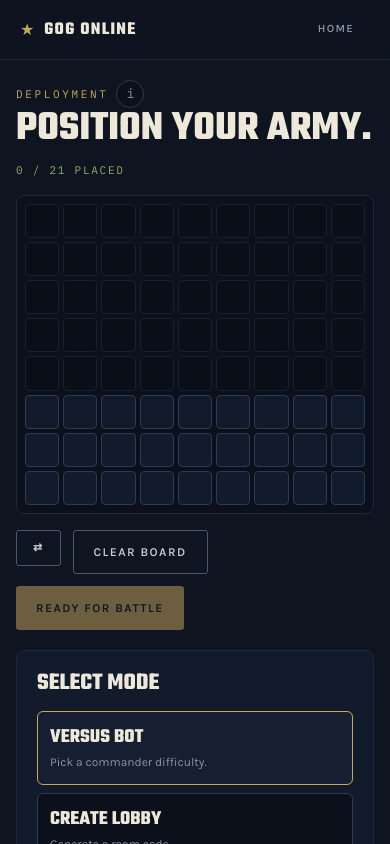
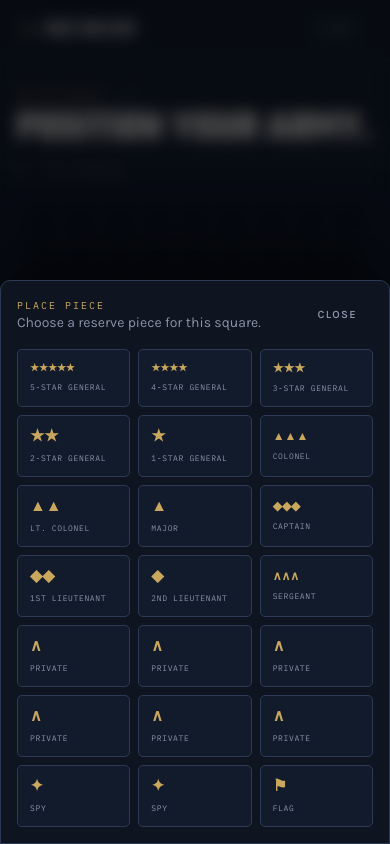
Before and after one commit to CJ-Uy/Game-of-the-Generals-Online, a Next.js app: page /play in a window 390 px wide. Both pictures are taken after a click on the button 42 px from the left and 411 px from the top of the page. Shown: the top 844 px of the page. Built offline with nearby package versions, Linux system fonts and the light colour scheme.

Commit message:
feat: improve mobile board setup
Add square-first mobile placement with a reserve-piece picker, support drag/drop moves and occupied-cell swaps for deployed pieces, and wrap placement updates in view transitions for animated board changes.

```diff
--- a/src/components/play/board-setup.tsx
+++ b/src/components/play/board-setup.tsx
@@ -1,7 +1,8 @@
 "use client";
 
-import { useMemo, useState, type DragEvent } from "react";
+import { useMemo, useState, type CSSProperties, type DragEvent } from "react";
 import Link from "next/link";
+import { flushSync } from "react-dom";
 import { Button } from "@/components/ui/button";
 import { Card, CardContent, CardTitle } from "@/components/ui/card";
 import { TutorialModal } from "@/components/home/home-experience";
@@ -76,33 +77,58 @@ export function BoardSetup() {
 	const [placement, setPlacement] = useState<Record<number, string>>({});
 	const [selected, setSelected] = useState<string | null>(null);
 	const [showTutorial, setShowTutorial] = useState(false);
+	const [pickerZone, setPickerZone] = useState<number | null>(null);
 	const placed = new Set(Object.values(placement));
 	const ready = placed.size === tray.length;
+	const reservePieces = tray.filter((piece) => !placed.has(piece.uid));
+
+	const animatePlacement = (update: () => void) => {
+		const startViewTransition = (document as Document & { startViewTransition?: (callback: () => void) => void }).startViewTransition;
+		if (startViewTransition) startViewTransition.call(document, () => flushSync(update));
+		else update();
+	};
 
 	const placePiece = (zone: number, uid = selected) => {
 		if (!uid) {
 			if (placement[zone]) {
+				animatePlacement(() => {
 					setPlacement((current) => {
 						const next = { ...current };
 						delete next[zone];
 						return next;
 					});
+				});
 			}
 			return;
 		}
 
+		animatePlacement(() => {
 			setPlacement((current) => {
-			const next = Object.fromEntries(Object.entries(current).filter(([, value]) => value !== uid)) as Record<number, string>;
+				const source = Object.entries(current).find(([, value]) => value === uid);
+				const sourceZone = source ? Number(source[0]) : null;
+				const targetUid = current[zone];
+				const next = { ...current };
+
+				if (sourceZone != null && sourceZone !== zone) {
+					if (targetUid) next[sourceZone] = targetUid;
+					else delete next[sourceZone];
+				}
+
 				next[zone] = uid;
 				return next;
 			});
+		});
 		setSelected(null);
+		setPickerZone(null);
 	};
 
 	const autoDeploy = () => {
 		const cells = shuffle(Array.from({ length: 27 }, (_, index) => index));
+		animatePlacement(() => {
 			setPlacement(Object.fromEntries(shuffle(tray).map((piece, index) => [cells[index], piece.uid])));
+		});
 		setSelected(null);
+		setPickerZone(null);
 	};
 
 	const startDrag = (event: DragEvent, uid: string) => {
@@ -115,6 +141,7 @@ export function BoardSetup() {
 	};
 
 	const pieceById = (uid?: string) => tray.find((piece) => piece.uid === uid);
+	const pickerPiece = pickerZone == null ? undefined : pieceById(placement[pickerZone]);
 
 	return (
 		<main className="min-h-[100dvh] bg-[var(--background)] text-[var(--foreground)]">
@@ -233,7 +260,11 @@ export function BoardSetup() {
 										key={index}
 										type="button"
 										disabled={!active}
-										onClick={() => active && placePiece(zone)}
+										onClick={() => {
+											if (!active) return;
+											setPickerZone(zone);
+											setSelected(null);
+										}}
 										onDragOver={(event) => active && event.preventDefault()}
 										onDrop={(event) => active && dropOnCell(event, zone)}
 										className={`aspect-square rounded-[4px] border transition-colors ${
@@ -250,6 +281,7 @@ export function BoardSetup() {
 											<span
 												draggable
 												onDragStart={(event) => startDrag(event, piece.uid)}
+												style={{ viewTransitionName: `piece-${piece.uid}` } as CSSProperties}
 												className={`mx-auto flex h-[74%] w-[82%] items-center justify-center rounded-[4px] border border-[#dabb74] bg-gradient-to-br from-[#c9a85d] to-[#a8894a] font-bold text-[#0e1420]/75 ${glyphSize(piece.glyph)}`}
 											>
 												{piece.glyph}
@@ -277,11 +309,9 @@ export function BoardSetup() {
 				<aside className="order-3 space-y-4">
 					<Card className="p-5">
 						<CardTitle>Reserve</CardTitle>
-						<CardContent className="mt-3 p-0">Tap a piece, then tap a back-row square. Desktop can drag and drop.</CardContent>
+						<CardContent className="mt-3 p-0">Tap a square to choose a reserve piece. Drag placed pieces to move or swap.</CardContent>
 						<div className="mt-4 grid grid-cols-3 gap-2">
-							{tray
-								.filter((piece) => !placed.has(piece.uid))
-								.map((piece) => (
+							{reservePieces.map((piece) => (
 								<button
 									key={piece.uid}
 									type="button"
@@ -319,6 +349,52 @@ export function BoardSetup() {
 				</aside>
 			</section>
 			{showTutorial ? <TutorialModal onClose={() => setShowTutorial(false)} /> : null}
+			{pickerZone != null ? (
+				<div className="fixed inset-0 z-[70] flex items-end bg-[#05070c]/65 p-0 backdrop-blur-sm sm:items-center sm:justify-center sm:p-4" onClick={() => setPickerZone(null)}>
+					<div
+						className="max-h-[78dvh] w-full overflow-auto rounded-t-[10px] border border-[#2c3a55] bg-[#0e1420] p-4 shadow-[0_-18px_80px_rgba(0,0,0,0.65)] sm:max-w-xl sm:rounded-[10px]"
+						onClick={(event) => event.stopPropagation()}
+					>
+						<div className="mb-4 flex items-center justify-between gap-3">
+							<div>
+								<div className="font-mono text-[10px] uppercase tracking-[0.2em] text-[var(--accent)]">Place piece</div>
+								<div className="text-sm text-[#8a93a8]">
+									{pickerPiece ? `${pickerPiece.name} currently holds this square.` : "Choose a reserve piece for this square."}
+								</div>
+							</div>
+							<Button variant="ghost" size="sm" onClick={() => setPickerZone(null)}>
+								Close
+							</Button>
+						</div>
+
+						{pickerPiece ? (
+							<Button variant="outline" className="mb-4 w-full" onClick={() => placePiece(pickerZone, null)}>
+								Recall current piece
+							</Button>
+						) : null}
+
+						<div className="grid grid-cols-3 gap-2 sm:grid-cols-4">
+							{reservePieces.length ? (
+								reservePieces.map((piece) => (
+									<button
+										key={piece.uid}
+										type="button"
+										onClick={() => placePiece(pickerZone, piece.uid)}
+										className="rounded-[5px] border border-[#2c3a55] bg-[#121b2c] p-3 text-left transition-colors active:scale-[0.98] hover:border-[var(--accent)]"
+									>
+										<div className={`${glyphSize(piece.glyph)} font-bold leading-none text-[var(--accent)]`}>{piece.glyph}</div>
+										<div className="mt-2 truncate font-mono text-[8px] uppercase tracking-[0.08em] text-[#8a93a8]">{piece.name}</div>
+									</button>
+								))
+							) : (
+								<div className="col-span-full rounded-[6px] border border-[#2c3a55] bg-[#0b101b] p-4 text-sm text-[#8a93a8]">
+									All pieces are deployed. Recall one from the board to change this square.
+								</div>
+							)}
+						</div>
+					</div>
+				</div>
+			) : null}
 		</main>
 	);
 }
```
Lines whose indentation alone changed are shown as unchanged.
